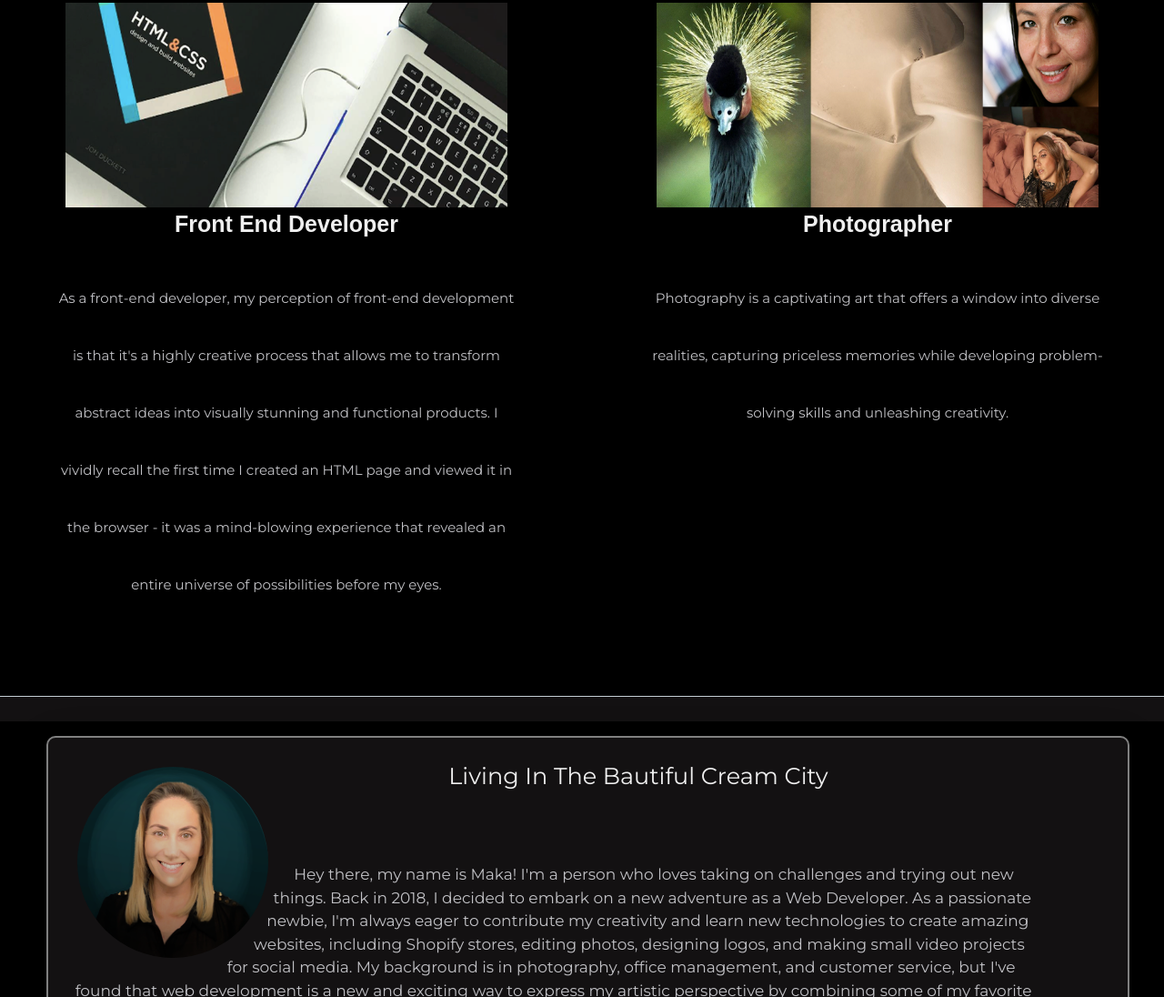
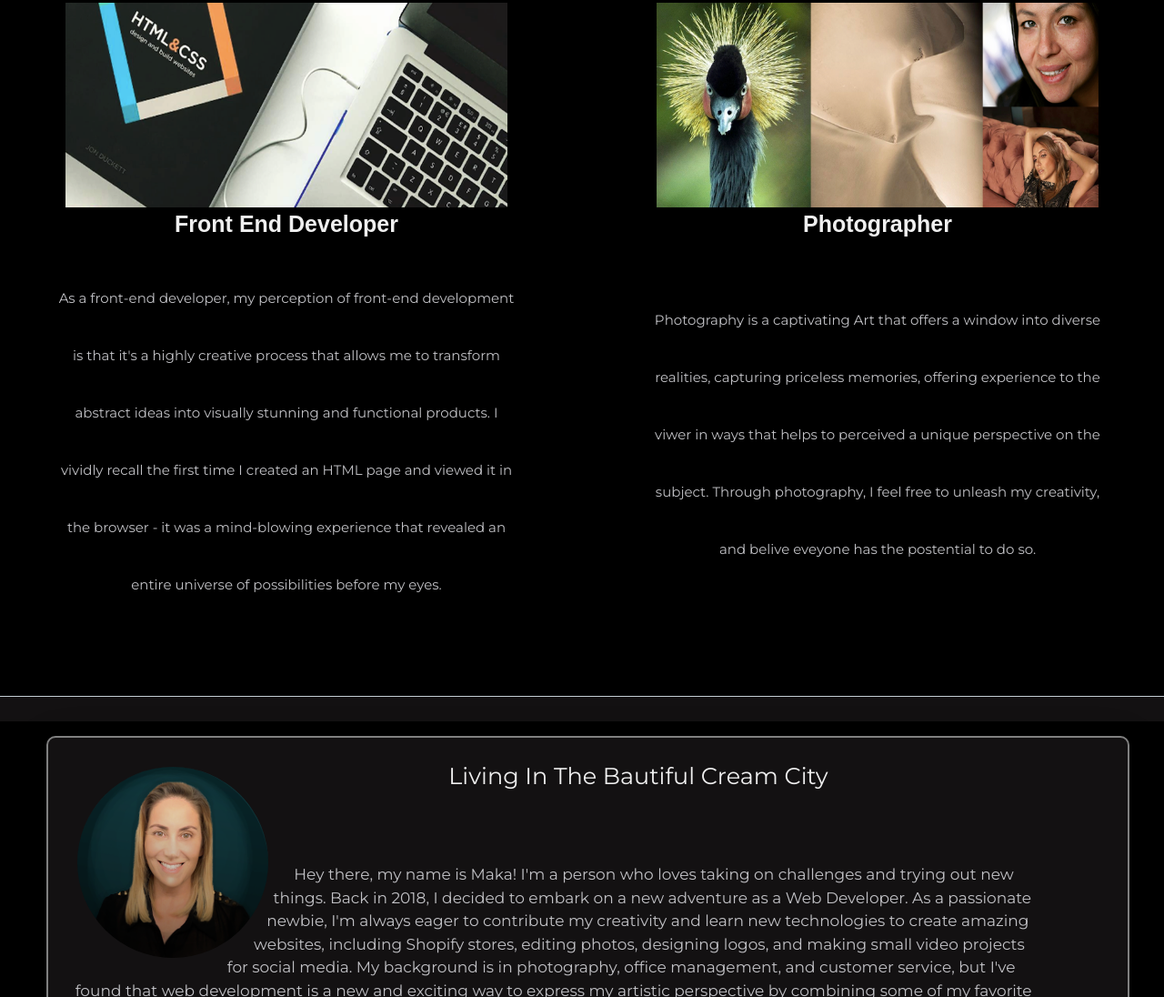
Before and after one commit to makarousse/finalPro, a plain HTML site: page index.html in a window 1280 px wide. Shown: the part 643-1739 px from the top of the page at 91% size. Drawn offline with nearby package versions, Linux system fonts and the light colour scheme; a web font is replaced by a local one.

Commit message:
Update index.html

```diff
--- a/index.html
+++ b/index.html
@@ -127,8 +127,9 @@
       <article>
         <img src="img/photoCollection.png" alt="photos" width="77%">
         <h2>Photographer</h2>
-        <p class=paragraph>Photography is a captivating art that offers a window into diverse realities, capturing priceless memories
-          while developing problem-solving skills and unleashing creativity.
+        <br>
+        <p class=paragraph>Photography is a captivating Art that offers a window into diverse realities, capturing priceless memories, offering experience
+          to the viwer in ways that helps to perceived a unique perspective on the subject. Through photography, I feel free to unleash my creativity, and belive eveyone has the postential to do so.
       </article>
 
 
```
